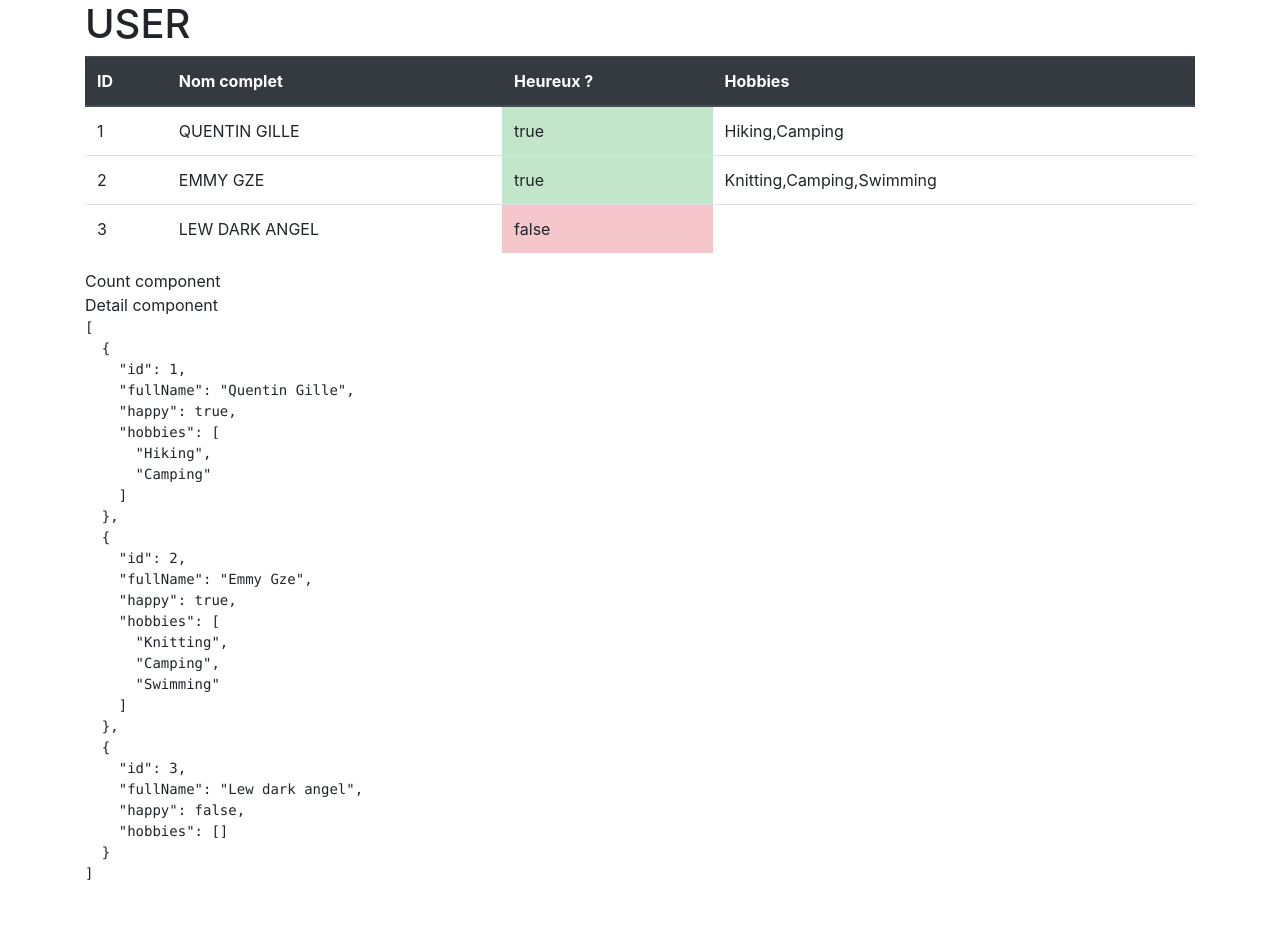
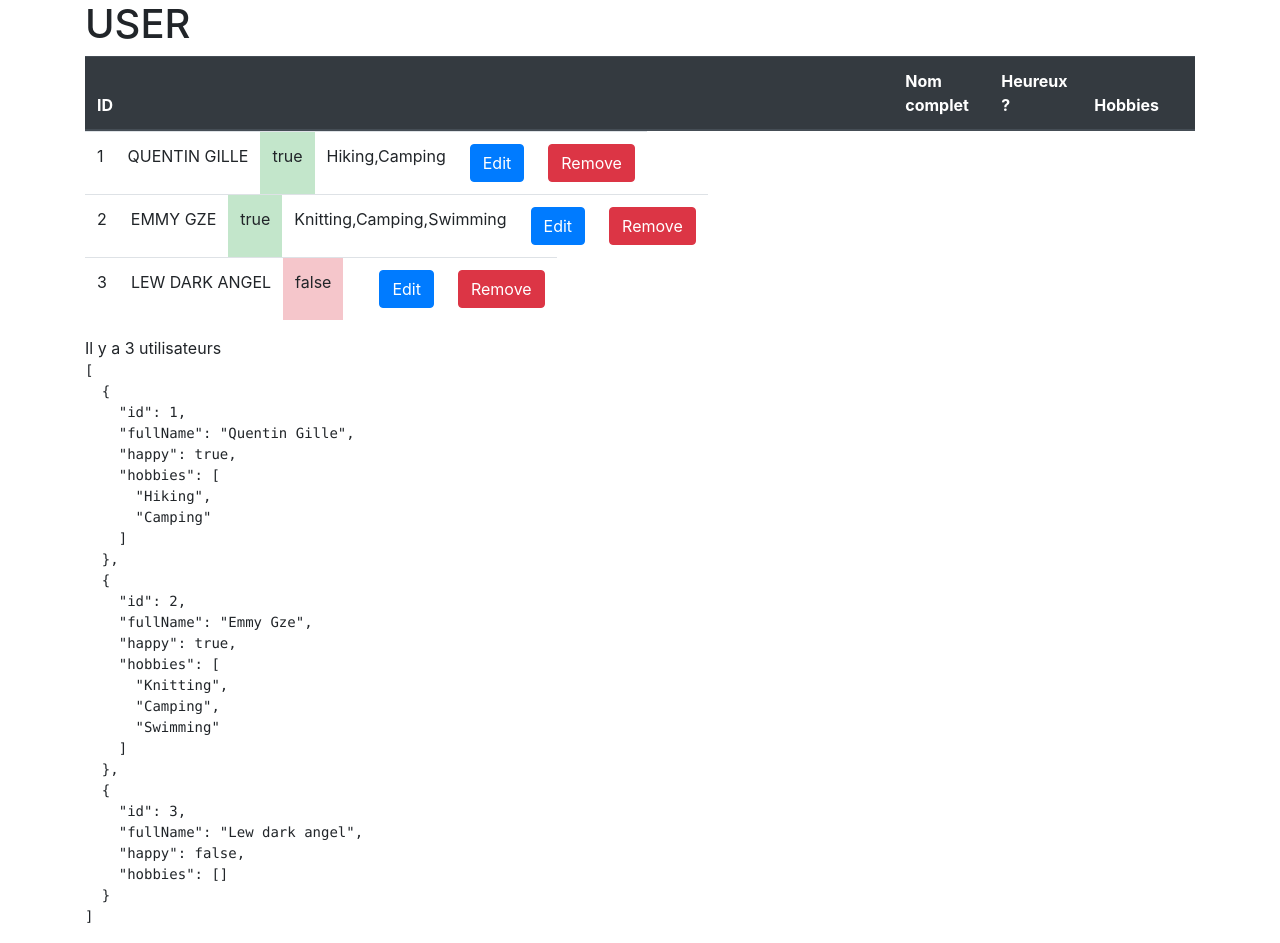
Before and after one commit to Dipx/UltimateAngular, an Angular app: page / in a window 1280 px wide. Before the commit the page ends 900 px from the top, so only its background shows below. Built offline with nearby package versions, Linux system fonts and the light colour scheme.

Commit message:
Added editing and deleting

```diff
--- a/src/app/user-dashboard/components/user-count/user-count.component.ts
+++ b/src/app/user-dashboard/components/user-count/user-count.component.ts
@@ -1,13 +1,17 @@
-import { Component } from '@angular/core';
+import { Component, Input } from '@angular/core';
+import { User } from '../../containers/user-dashboard/models/user.interface'
 
 @Component({
     selector: 'user-count',
     template: `
         <div>
-            Count component
+            Il y a {{items.length}} utilisateurs
         </div>
     `
 })
 export class UserCountComponent {
+    @Input()
+    items: User[];
+
     constructor() {}
 }
--- /dev/null
+++ b/src/app/user-dashboard/components/user-detail/user-detail-row.component.ts
@@ -0,0 +1,66 @@
+import { Component, Input, Output, EventEmitter, OnChanges } from '@angular/core';
+import { User } from '../../containers/user-dashboard/models/user.interface'
+
+@Component({
+    selector: 'user-table',
+    template: `
+        <tr>
+            <td>{{item.id}}</td>
+            <td>
+                <span *ngIf="!editing">{{item.fullName | uppercase}}</span>
+                <span *ngIf="editing">
+                    <input class="form-control" type="text"
+                        [value]="item.fullName"
+                        (input)="onNameChange(name.value)"
+                        #name
+                    >
+                </span>
+            </td>
+            <td (click)="switchState($event)" [ngClass]="{
+                'table-success': item.happy,
+                'table-danger': !item.happy
+            }">{{item.happy}}</td>
+            <td>{{item.hobbies}}</td>
+            <td><button (click)="toggleEdit()" class="btn btn-primary">{{editing ? 'Done' : 'Edit'}}</button></td>
+            <td><button (click)="onRemove()" class="btn btn-danger">Remove</button></td>
+        </tr>
+    `
+})
+export class UserDetailRowComponent implements OnChanges {
+    editing: boolean = false;
+
+    @Input()
+    item: User;
+
+    @Output()
+    remove: EventEmitter<any> = new EventEmitter();
+
+    @Output()
+    edit: EventEmitter<any> = new EventEmitter();
+
+    constructor() {}
+
+    onRemove() {
+        this.remove.emit(this.item);
+    }
+
+    switchState(event) {
+        this.item.happy = !this.item.happy;
+        this.edit.emit(this.item);
+    }
+    toggleEdit() {
+        if(this.editing) {
+            this.edit.emit(this.item);
+        }
+        this.editing = !this.editing;
+    }
+    onNameChange(value: string) {
+        this.item.fullName = value;
+    }
+
+    ngOnChanges(changes) {
+        if(changes.item) {
+            this.item = Object.assign({}, changes.item.currentValue);
+        }
+    }
+}
--- a/src/app/user-dashboard/components/user-detail/user-detail.component.ts
+++ /dev/null
@@ -1,13 +0,0 @@
-import { Component } from '@angular/core';
-
-@Component({
-    selector: 'user-detail',
-    template: `
-        <div>
-            Detail component
-        </div>
-    `
-})
-export class UserDetailComponent {
-    constructor() {}
-}
--- a/src/app/user-dashboard/containers/user-dashboard/user-dashboard.component.html
+++ b/src/app/user-dashboard/containers/user-dashboard/user-dashboard.component.html
@@ -7,26 +7,18 @@
                     <th>Nom complet</th>
                     <th>Heureux ?</th>
                     <th>Hobbies</th>
+                    <th></th>
                 </tr>
             </thead>
             <tbody>
-                <tr *ngFor="let user of users;">
-                    <td>{{user.id}}</td>
-                    <td>{{user.fullName | uppercase}}</td>
-                    <td [ngClass]="{
-                        'table-success': user.happy,
-                        'table-danger': !user.happy
-                    }">{{user.happy}}</td>
-                    <td>{{user.hobbies}}</td>
-                </tr>
+                <user-table *ngFor="let user of users;" [item]="user" (remove)="handleRemove($event)" (edit)="handleEdit($event)"></user-table>
             </tbody>
         </table>
     </div>
     <div class="row">
-        <user-count></user-count>
+        <user-count [items]="users"></user-count>
     </div>
     <div class="row">
-        <user-detail></user-detail>
     </div>
     <div class="row">
         <pre>{{users | json}}</pre>
--- a/src/app/user-dashboard/containers/user-dashboard/user-dashboard.component.ts
+++ b/src/app/user-dashboard/containers/user-dashboard/user-dashboard.component.ts
@@ -29,4 +29,19 @@ export class UserDashboardComponent implements OnInit {
 			hobbies: []
 		}]
 	}
+
+	handleRemove(event: User) {
+		this.users = this.users.filter((user : User) => {
+			return user.id !== event.id;
+		})
+	}
+	handleEdit(event: User) {
+		this.users = this.users.map((user: User) => {
+			if(user.id === event.id) {
+				user = Object.assign({}, user, event);
+			}
+			return user;
+		})
+		console.log(event);
+	}
 }
--- a/src/app/user-dashboard/user-dashboard.module.ts
+++ b/src/app/user-dashboard/user-dashboard.module.ts
@@ -6,14 +6,14 @@ import { UserDashboardComponent } from './containers/user-dashboard/user-dashboa
 
 // components
 import { UserCountComponent } from './components/user-count/user-count.component'
-import { UserDetailComponent } from './components/user-detail/user-detail.component'
+import { UserDetailRowComponent } from './components/user-detail/user-detail-row.component'
 
 
 @NgModule({
     declarations: [
         UserDashboardComponent,
         UserCountComponent,
-        UserDetailComponent
+        UserDetailRowComponent
     ],
     imports: [
         CommonModule
```
